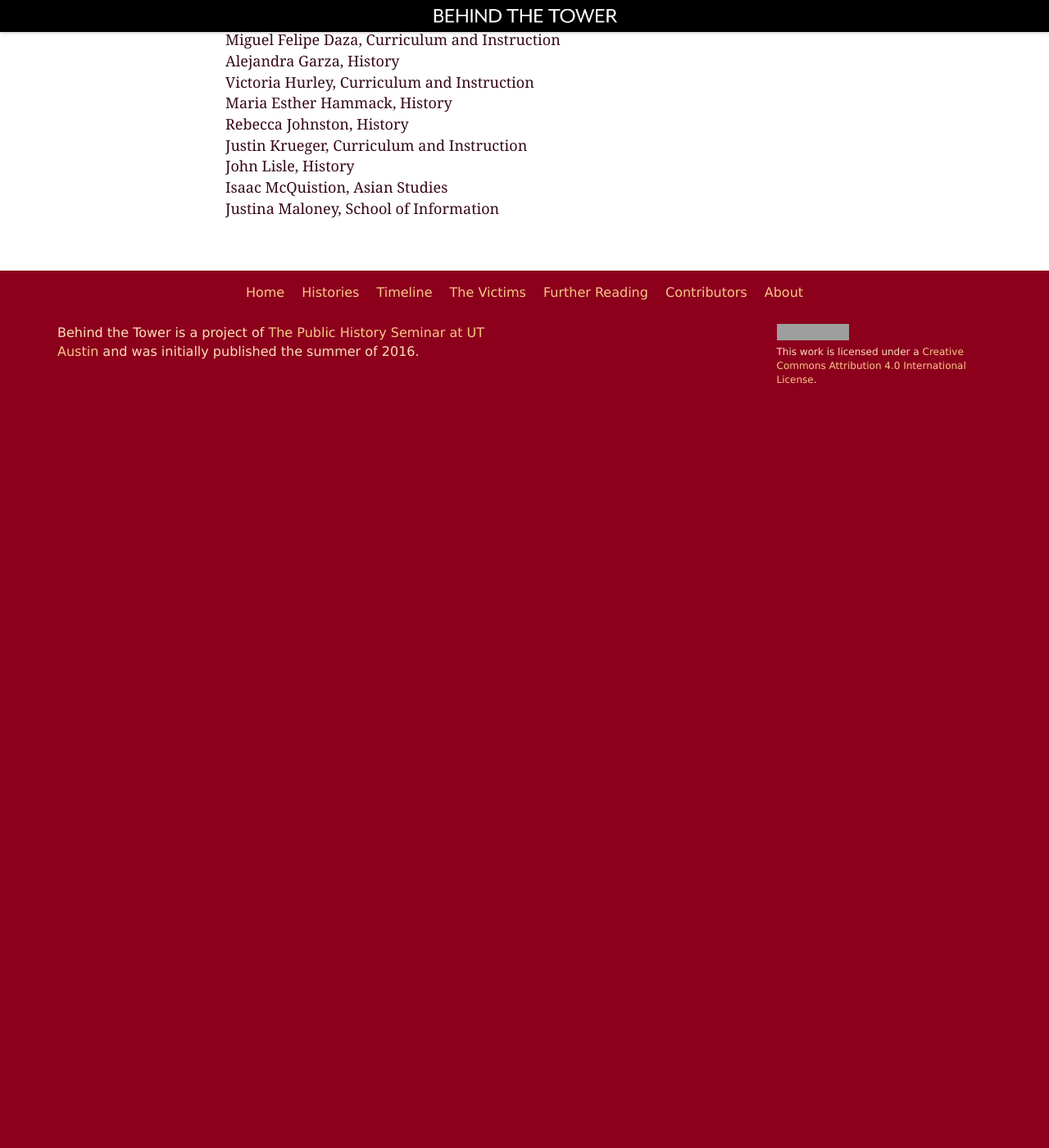
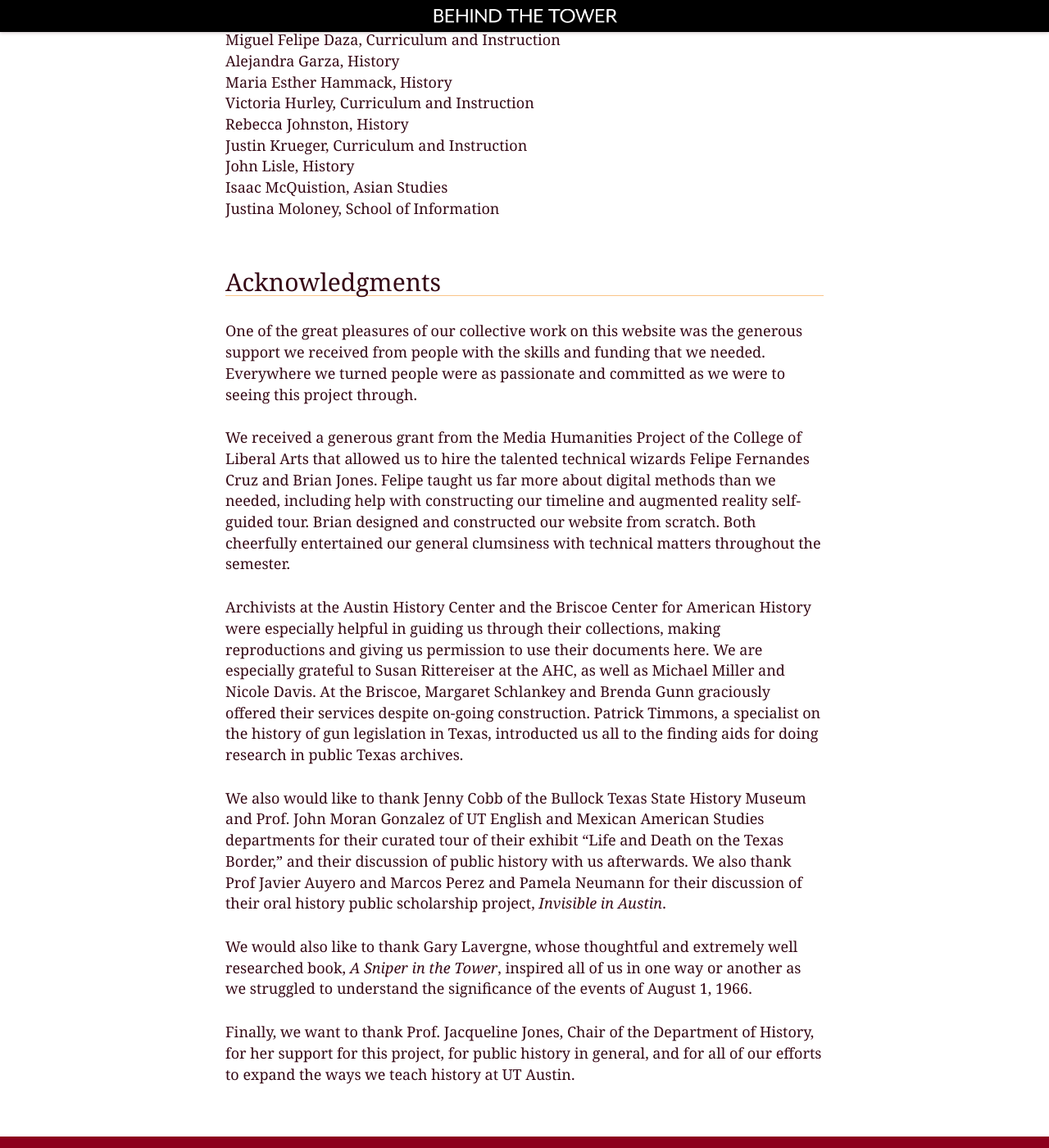
Before and after one commit to utexas-public-history/tower, a Jekyll site: the page built from about.md, in a window 1280 px wide and 1400 px high, scrolled down 711 px. Shown: the whole window at 82% size. Built offline with Jekyll 4.4.1, drawn with Linux system fonts in a browser that asks for light colours; before the commit the page ends 1288 px from its top, so only the background shows below that; grey boxes are pictures that could not be loaded.

Commit message:
Update About page names and add Acknowledgments

```diff
--- a/about.md
+++ b/about.md
@@ -15,10 +15,24 @@ Keisha Laneé Brown, School of Information
 Itza A. Carbajal, School of Information
 Miguel Felipe Daza, Curriculum and Instruction
 Alejandra Garza, History
+Maria Esther Hammack, History
 Victoria Hurley, Curriculum and Instruction
-Maria Esther Hammack, History
 Rebecca Johnston, History
 Justin Krueger, Curriculum and Instruction
 John Lisle, History
 Isaac McQuistion, Asian Studies
-Justina Maloney, School of Information
+Justina Moloney, School of Information
+
+## Acknowledgments
+
+One of the great pleasures of our collective work on this website was the generous support we received from people with the skills and funding that we needed. Everywhere we turned people were as passionate and committed as we were to seeing this project through.
+
+We received a generous grant from the Media Humanities Project of the College of Liberal Arts that allowed us to hire the talented technical wizards Felipe Fernandes Cruz and Brian Jones. Felipe taught us far more about digital methods than we needed, including help with constructing our timeline and augmented reality self-guided tour. Brian designed and constructed our website from scratch. Both cheerfully entertained our general clumsiness with technical matters throughout the semester.
+
+Archivists at the Austin History Center and the Briscoe Center for American History were especially helpful in guiding us through their collections, making reproductions and giving us permission to use their documents here. We are especially grateful to Susan Rittereiser at the AHC, as well as Michael Miller and Nicole Davis.  At the Briscoe, Margaret Schlankey and Brenda Gunn graciously offered their services despite on-going construction.  Patrick Timmons, a specialist on the history of gun legislation in Texas, introducted us all to the finding aids for doing research in public Texas archives.
+
+We also would like to thank Jenny Cobb of the Bullock Texas State History Museum and Prof. John Moran Gonzalez of UT English and Mexican American Studies departments for their curated tour of their exhibit “Life and Death on the Texas Border,” and their discussion of public history with us afterwards. We also thank Prof Javier Auyero and Marcos Perez and Pamela Neumann for their discussion of their oral history public scholarship project, _Invisible in Austin_.
+
+We would also like to thank Gary Lavergne, whose thoughtful and extremely well researched book, _A Sniper in the Tower_, inspired all of us in one way or another as we struggled to understand the significance of the events of August 1, 1966.
+
+Finally, we want to thank Prof. Jacqueline Jones, Chair of the Department of History, for her support for this project, for public history in general, and for all of our efforts to expand the ways we teach history at UT Austin.
```
